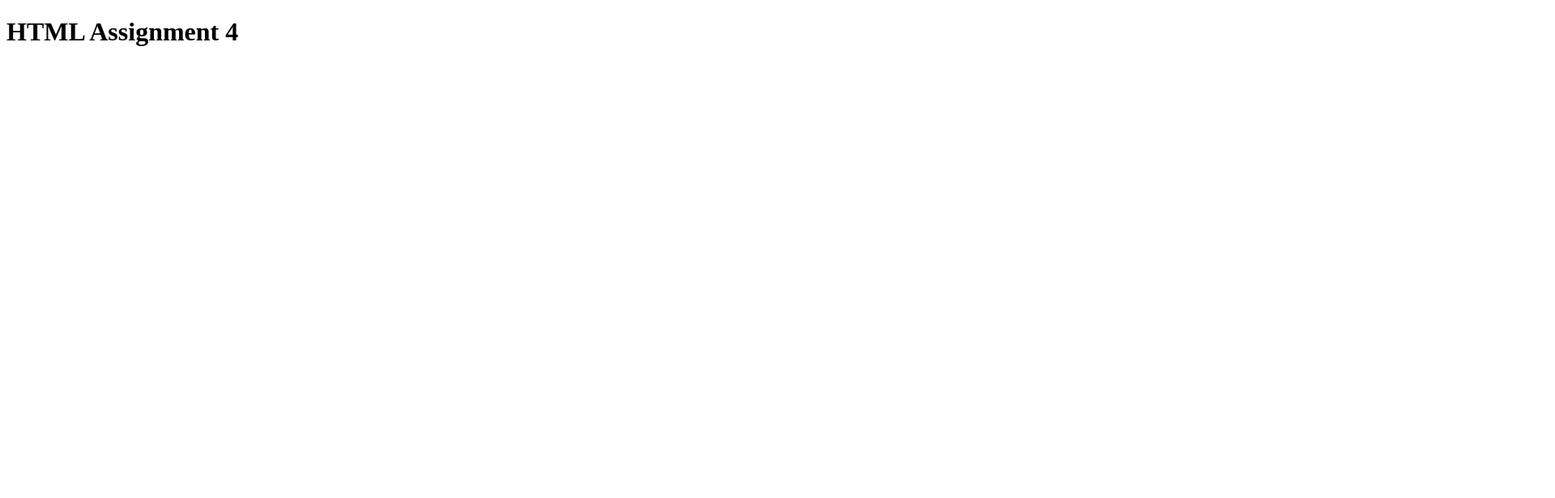
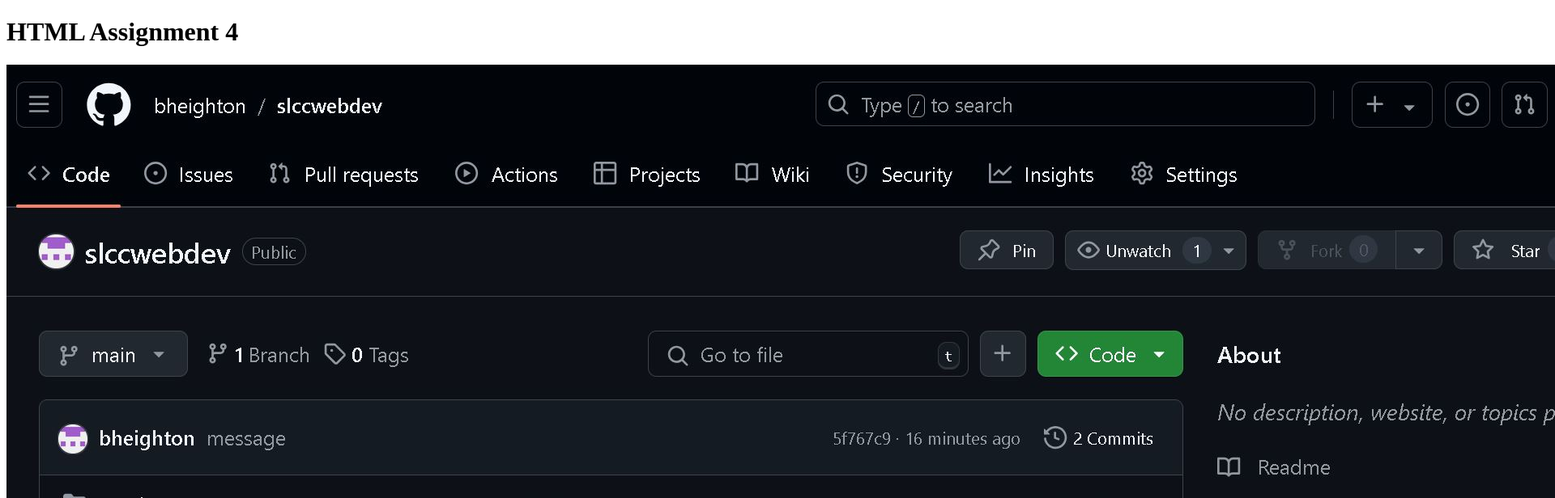
Before and after one commit to bheighton/slccwebdev, a plain HTML site: page Week_4/index.html in a window 1280 px wide. Shown: the top 616 px of the page at 81% size, 1920 px wide, since content can reach past the window. Drawn offline with Linux system fonts and the light colour scheme.

Commit message:
updated week 4 with screenshot

```diff
--- a/Week_4/index.html
+++ b/Week_4/index.html
@@ -7,5 +7,6 @@
 </head>
 <body>
     <h1>HTML Assignment 4</h1>
+    <img src="week4.jpg">
 </body>
 </html>
```
Also changed, not shown: Week_4/week4.JPG (added), 1 other file.
